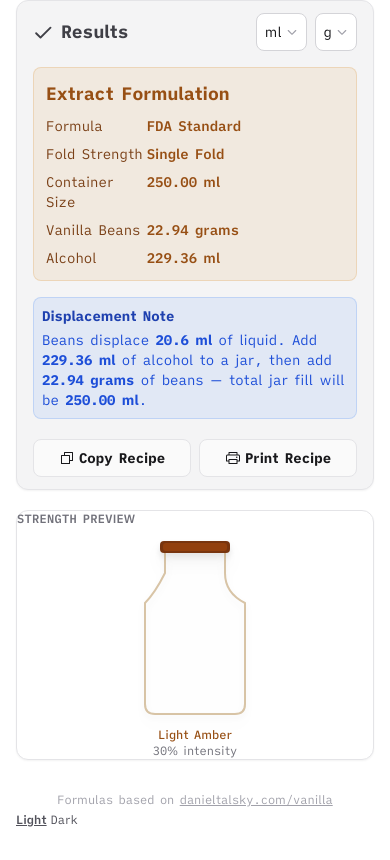
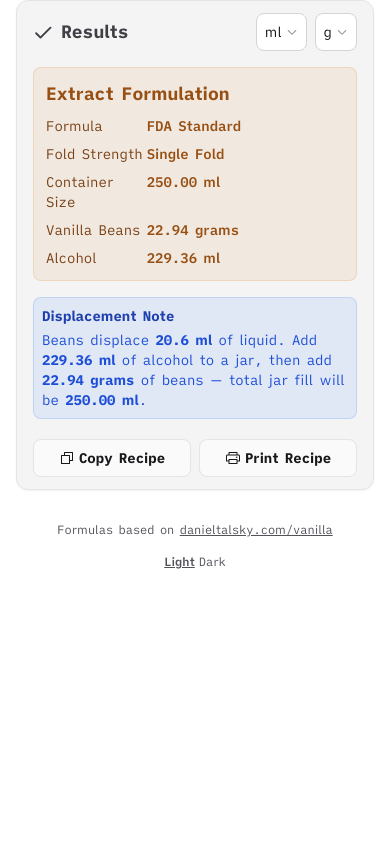
Before and after one commit to ryan-parag/vanilla-extract-calculator, a React (Vite) app: page / in a window 390 px wide. Shown: the part 1304-2164 px from the top of the page. After the commit the page ends 1906 px from the top, so only its background shows below. Built offline with nearby package versions, Linux system fonts and the light colour scheme.

Commit message:
footer layout

```diff
--- a/src/App.tsx
+++ b/src/App.tsx
@@ -122,24 +122,14 @@ export default function App() {
           </aside>
         </div>
 
-        {/* Mobile jar (visible on small screens) */}
-        <div className="lg:hidden mt-5">
-          <div className="card">
-            <p className="text-xs font-semibold text-zinc-500 dark:text-zinc-400 uppercase tracking-wide mb-3">
-              Strength Preview
-            </p>
-            <JarVisual fold={calc.fold} formula={calc.formula} />
-          </div>
-        </div>
-
-        <footer className="mt-8 flex flex-col md:flex-row gap-1 justify-between text-center text-xs text-zinc-400 dark:text-zinc-600">
+        <footer className="mt-8 flex flex-col md:flex-row gap-4 items-center justify-between text-center text-xs text-zinc-600 dark:text-zinc-400">
           <span>
             Formulas based on{' '}
             <a
               href="https://danieltalsky.com/vanilla"
               target="_blank"
               rel="noopener noreferrer"
-              className="underline hover:text-vanilla-600 dark:hover:text-vanilla-500"
+              className="underline text-zinc-600 dark:text-zinc-400 hover:text-vanilla-600 dark:hover:text-vanilla-500"
             >
               danieltalsky.com/vanilla
             </a>
```
